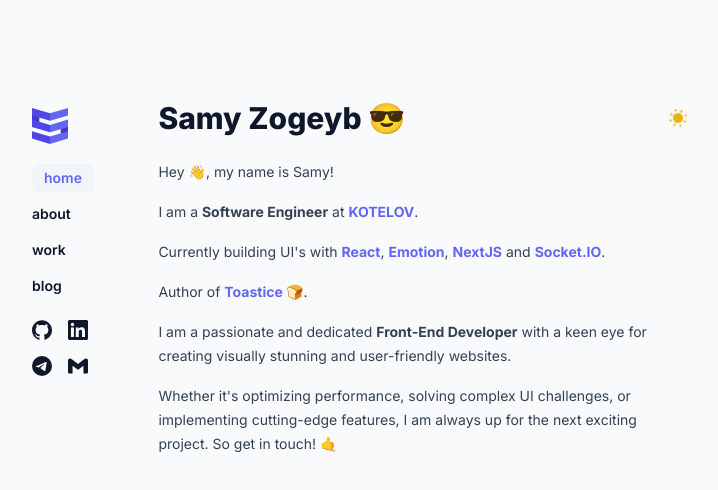
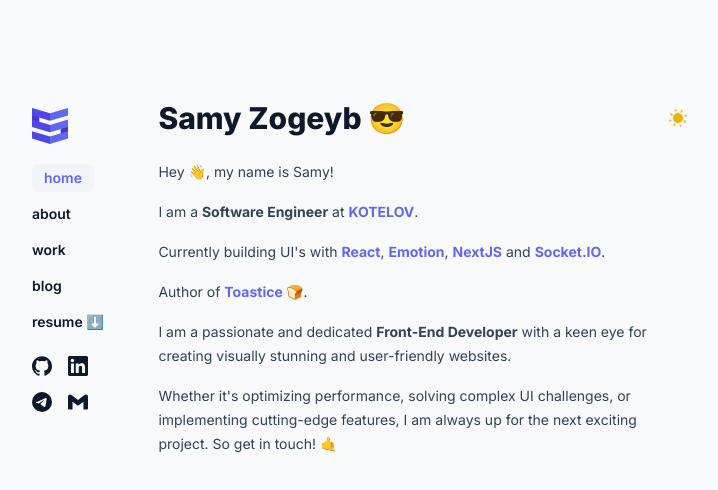
Before and after one commit to SamyZog/portfolio, a Next.js app: page / in a window 1280 px wide. Shown: the top 490 px of the page, without its empty margins (284-1002 px from the left). Built offline with nearby package versions, Linux system fonts and the light colour scheme.

Commit message:
add resume link

```diff
--- a/src/pages/_app.tsx
+++ b/src/pages/_app.tsx
@@ -84,10 +84,29 @@
           'dark:bg-slate-900',
           'md:translate-x-3',
           'translate-x-0',
+
         )}
       >
         Blog
       </NavLink>
+
+      <a
+        className={clsx(
+          'hover:bg-slate-100',
+          'dark:hover:bg-slate-900',
+          'rounded-md',
+          'px-3',
+          'py-1',
+          'text-sm',
+          'font-semibold',
+          'lowercase',
+          'duration-200',
+        )}
+        href="/Resume-Samy-Zogeyb.pdf"
+        download
+      >
+        RESUME ⬇️
+      </a>
 
       <div className="hidden grid-cols-2 gap-4 p-3 !text-indigo-500 md:grid">
         <SocialLinks />
@@ -96,6 +115,7 @@
 
     <div className="mb-10 flex grid-cols-2 items-center gap-4 p-3 !text-indigo-500 md:hidden">
       <SocialLinks />
+
     </div>
 
     <div className="p-3 pt-2 prose-a:font-bold prose-a:text-indigo-500 md:p-1">
```
Also changed, not shown: 1 other file (tests, documents, lock files or other folders).
